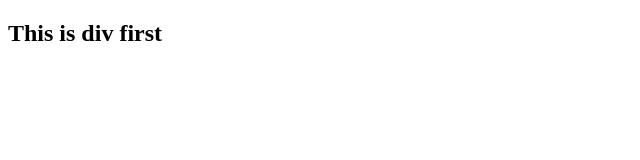
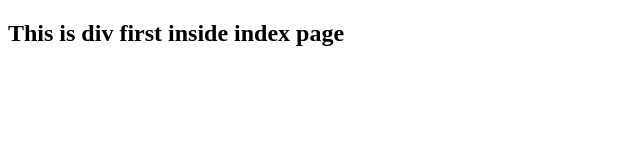
Before and after one commit to codewithshreesant/demo, a plain HTML site: page index.html in a window 1280 px wide. Shown: the whole page, without its empty margins (0-640 px from the left). Drawn offline with Linux system fonts and the light colour scheme.

Commit message:
second commit

```diff
--- a/index.html
+++ b/index.html
@@ -8,7 +8,7 @@
 <body>
 
     <div>
-        <h2>This is div first</h2>
+        <h2>This is div first inside index page</h2>
     </div>
 
 </body>
```
